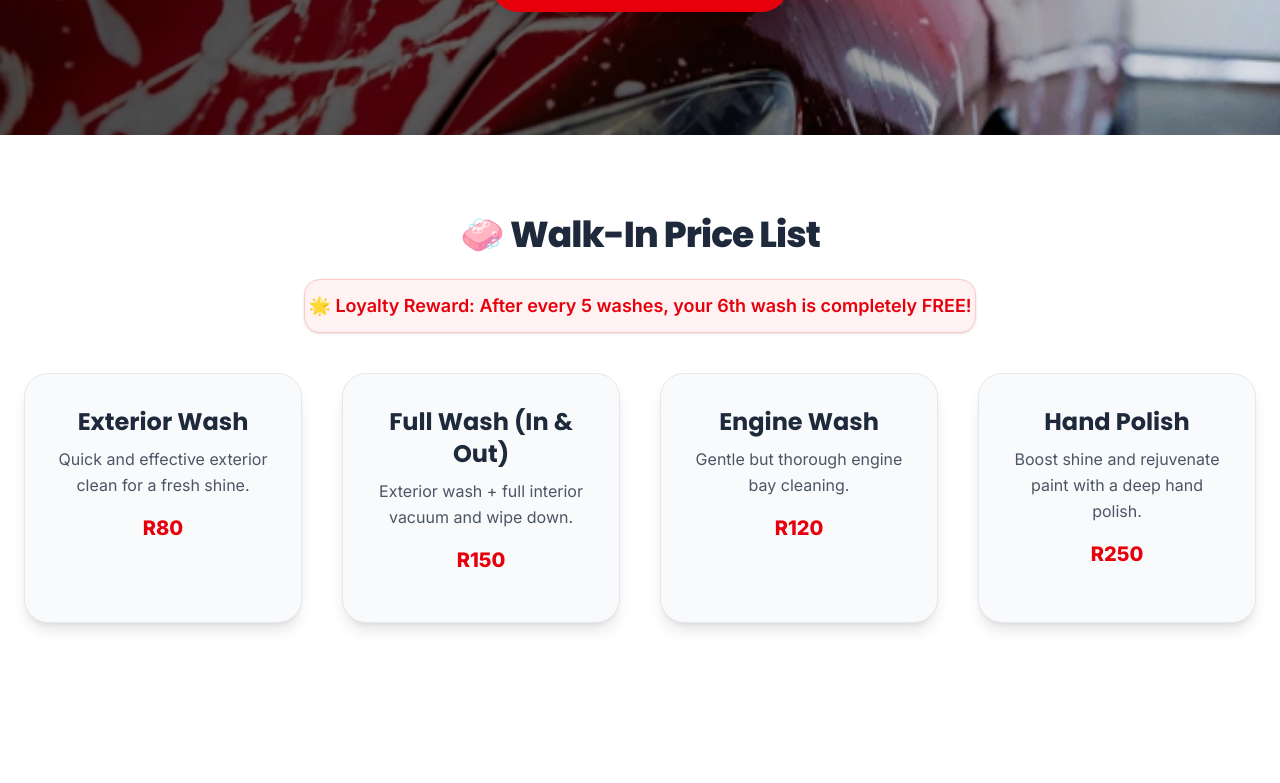
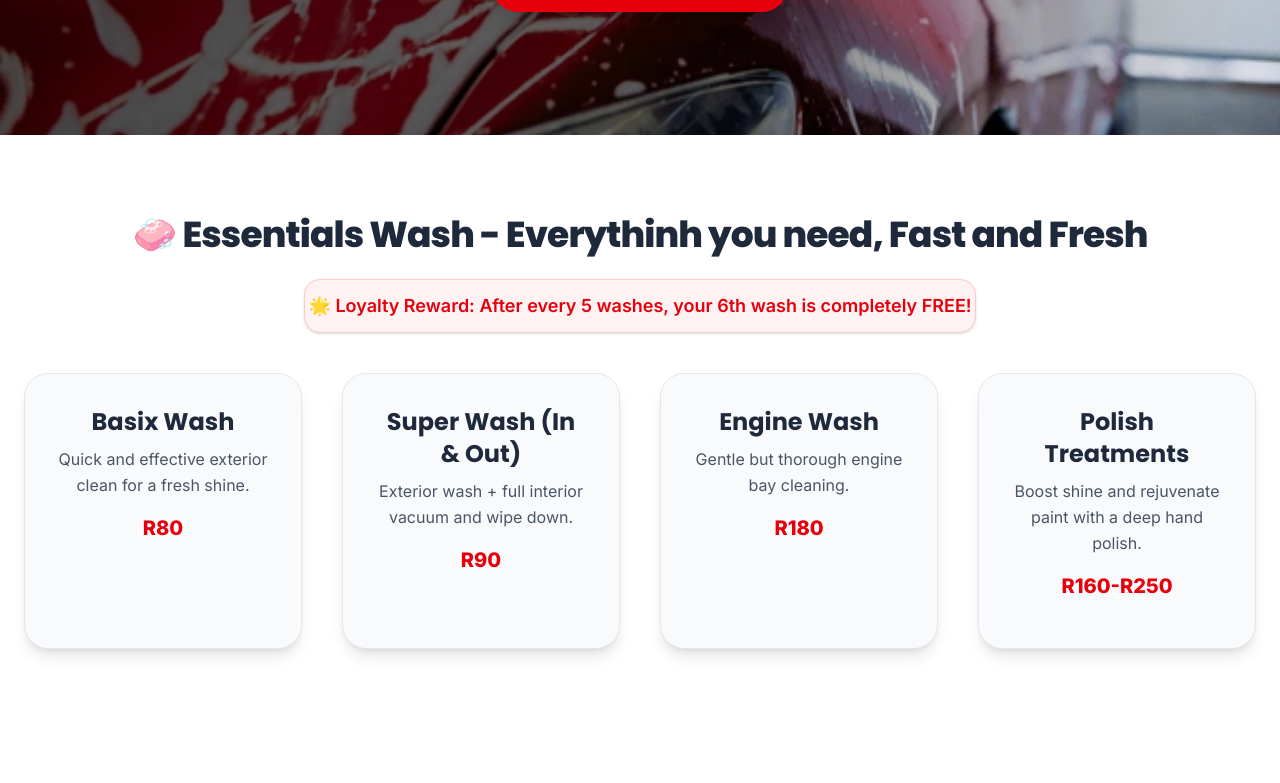
Before and after one commit to kealin11/staintreats-web, a React (Vite) app: page /services in a window 1280 px wide. Shown: the part 465-1248 px from the top of the page. Built offline with nearby package versions, Linux system fonts and the light colour scheme.

Commit message:
Price List change

```diff
--- a/src/pages/Services.tsx
+++ b/src/pages/Services.tsx
@@ -5,23 +5,23 @@ import { Car, Droplet, Sparkles, Shield, Clock, Crown } from "lucide-react";
 const Services = () => {
   const walkIns = [
     {
-      title: "Exterior Wash",
+      title: "Basix Wash",
       price: "R80",
       desc: "Quick and effective exterior clean for a fresh shine.",
     },
     {
-      title: "Full Wash (In & Out)",
-      price: "R150",
+      title: "Super Wash (In & Out)",
+      price: "R90",
       desc: "Exterior wash + full interior vacuum and wipe down.",
     },
     {
       title: "Engine Wash",
-      price: "R120",
+      price: "R180",
       desc: "Gentle but thorough engine bay cleaning.",
     },
     {
-      title: "Hand Polish",
-      price: "R250",
+      title: "Polish Treatments",
+      price: "R160-R250",
       desc: "Boost shine and rejuvenate paint with a deep hand polish.",
     },
   ];
@@ -106,7 +106,7 @@ const Services = () => {
             whileInView={{ opacity: 1, y: 0 }}
             transition={{ duration: 0.8 }}
           >
-            🧼 Walk-In Price List
+            🧼 Essentials Wash - Everythinh you need, Fast and Fresh
           </motion.h2>
 
           {/* 6th Wash Free Banner */}
```
